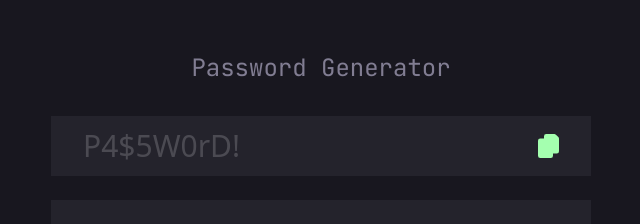
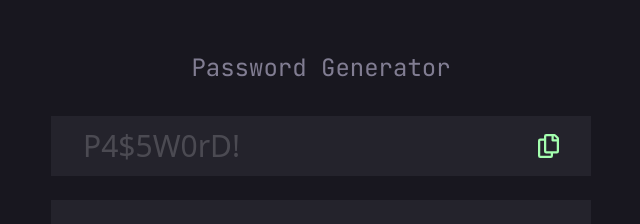
Before and after one commit to BuraYu/frontendMentor, a React (Vite) app in the folder passwordgenerator/: page / in a window 1280 px wide. Shown: the top 224 px of the page, without its empty margins (319-959 px from the left). Built offline with nearby package versions, Linux system fonts and the light colour scheme.

Commit message:
refactor: moved icon-copy to own component

```diff
--- a/passwordgenerator/src/components/PasswordDisplay.tsx
+++ b/passwordgenerator/src/components/PasswordDisplay.tsx
@@ -1,3 +1,5 @@
+import CopyIcon from "./icons/CopyIcon";
+
 interface PasswordDisplayProps {
   password: string;
   passwordCreate: boolean;
@@ -16,15 +18,7 @@
       >
         {password || "P4$5W0rD!"}
       </span>
-      <svg
-        width="21"
-        height="24"
-        xmlns="http://www.w3.org/2000/svg"
-        className="fill-[#A4FFAF] hover:fill-white transition duration-300 cursor-pointer"
-        onClick={() => navigator.clipboard.writeText(password)}
-      >
-        <path d="M20.341 3.091L17.909.659A2.25 2.25 0 0016.319 0H8.25A2.25 2.25 0 006 2.25V4.5H2.25A2.25 2.25 0 000 6.75v15A2.25 2.25 0 002.25 24h10.5A2.25 2.25 0 0015 21.75V19.5h3.75A2.25 2.25 0 0021 17.25V4.682a2.25 2.25 0 00-.659-1.591Z" />
-      </svg>
+      <CopyIcon className="text-[#A4FFAF] hover:text-[#FFF] transition-colors duration-300" />
     </div>
   );
 }
--- /dev/null
+++ b/passwordgenerator/src/components/icons/CopyIcon.tsx
@@ -0,0 +1,17 @@
+const CopyIcon = ({ className }: { className?: string }) => {
+  return (
+    <svg
+      width="21"
+      height="24"
+      xmlns="http://www.w3.org/2000/svg"
+      className={className}
+    >
+      <path
+        d="M20.341 3.091 17.909.659A2.25 2.25 0 0 0 16.319 0H8.25A2.25 2.25 0 0 0 6 2.25V4.5H2.25A2.25 2.25 0 0 0 0 6.75v15A2.25 2.25 0 0 0 2.25 24h10.5A2.25 2.25 0 0 0 15 21.75V19.5h3.75A2.25 2.25 0 0 0 21 17.25V4.682a2.25 2.25 0 0 0-.659-1.591ZM12.469 21.75H2.53a.281.281 0 0 1-.281-.281V7.03a.281.281 0 0 1 .281-.281H6v10.5a2.25 2.25 0 0 0 2.25 2.25h4.5v1.969a.282.282 0 0 1-.281.281Zm6-4.5H8.53a.281.281 0 0 1-.281-.281V2.53a.281.281 0 0 1 .281-.281H13.5v4.125c0 .621.504 1.125 1.125 1.125h4.125v9.469a.282.282 0 0 1-.281.281Zm.281-12h-3v-3h.451c.075 0 .147.03.2.082L18.667 4.6a.283.283 0 0 1 .082.199v.451Z"
+        fill="currentColor"
+      />
+    </svg>
+  );
+};
+
+export default CopyIcon;
```
